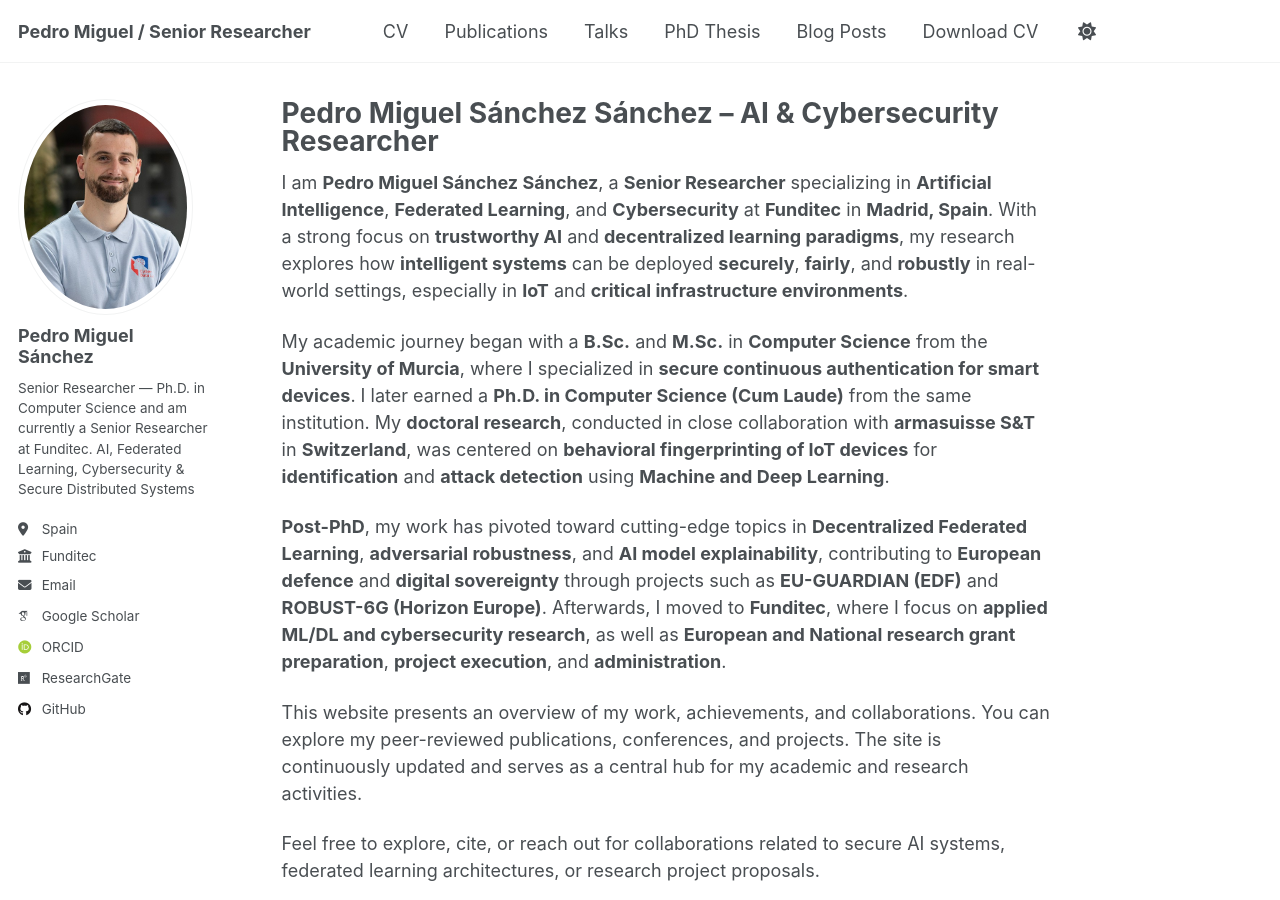
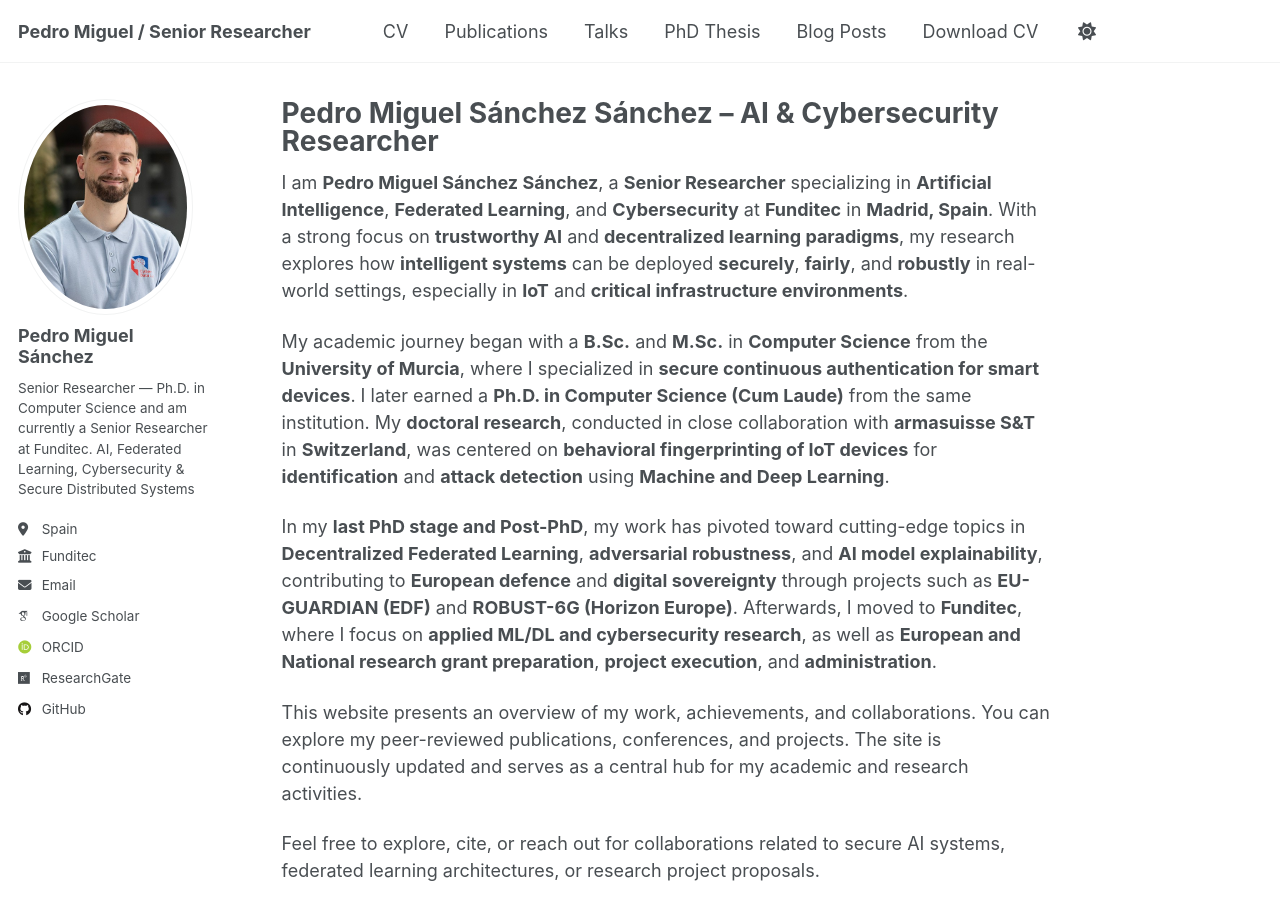
Before and after one commit to sxz0/sxz0.github.io, a Jekyll site: the page built from _pages/about.md, in a window 1280 px wide and 900 px high. Built offline with Jekyll 4.4.1, drawn with Linux system fonts in a browser that asks for light colours; some web fonts are replaced.

Commit message:
Update about.md

```diff
--- a/_pages/about.md
+++ b/_pages/about.md
@@ -11,7 +11,7 @@ I am **Pedro Miguel Sánchez Sánchez**, a **Senior Researcher** specializing in
 
 My academic journey began with a **B.Sc.** and **M.Sc.** in **Computer Science** from the **University of Murcia**, where I specialized in **secure continuous authentication for smart devices**. I later earned a **Ph.D. in Computer Science (Cum Laude)** from the same institution. My **doctoral research**, conducted in close collaboration with **armasuisse S&T** in **Switzerland**, was centered on **behavioral fingerprinting of IoT devices** for **identification** and **attack detection** using **Machine and Deep Learning**.
 
-**Post-PhD**, my work has pivoted toward cutting-edge topics in **Decentralized Federated Learning**, **adversarial robustness**, and **AI model explainability**, contributing to **European defence** and **digital sovereignty** through projects such as **EU-GUARDIAN (EDF)** and **ROBUST-6G (Horizon Europe)**. Afterwards, I moved to **Funditec**, where I focus on **applied ML/DL and cybersecurity research**, as well as **European and National research grant preparation**, **project execution**, and **administration**.
+In my **last PhD stage and Post-PhD**, my work has pivoted toward cutting-edge topics in **Decentralized Federated Learning**, **adversarial robustness**, and **AI model explainability**, contributing to **European defence** and **digital sovereignty** through projects such as **EU-GUARDIAN (EDF)** and **ROBUST-6G (Horizon Europe)**. Afterwards, I moved to **Funditec**, where I focus on **applied ML/DL and cybersecurity research**, as well as **European and National research grant preparation**, **project execution**, and **administration**.
 
 This website presents an overview of my work, achievements, and collaborations. You can explore my peer-reviewed publications, conferences, and projects. The site is continuously updated and serves as a central hub for my academic and research activities.
 
```
